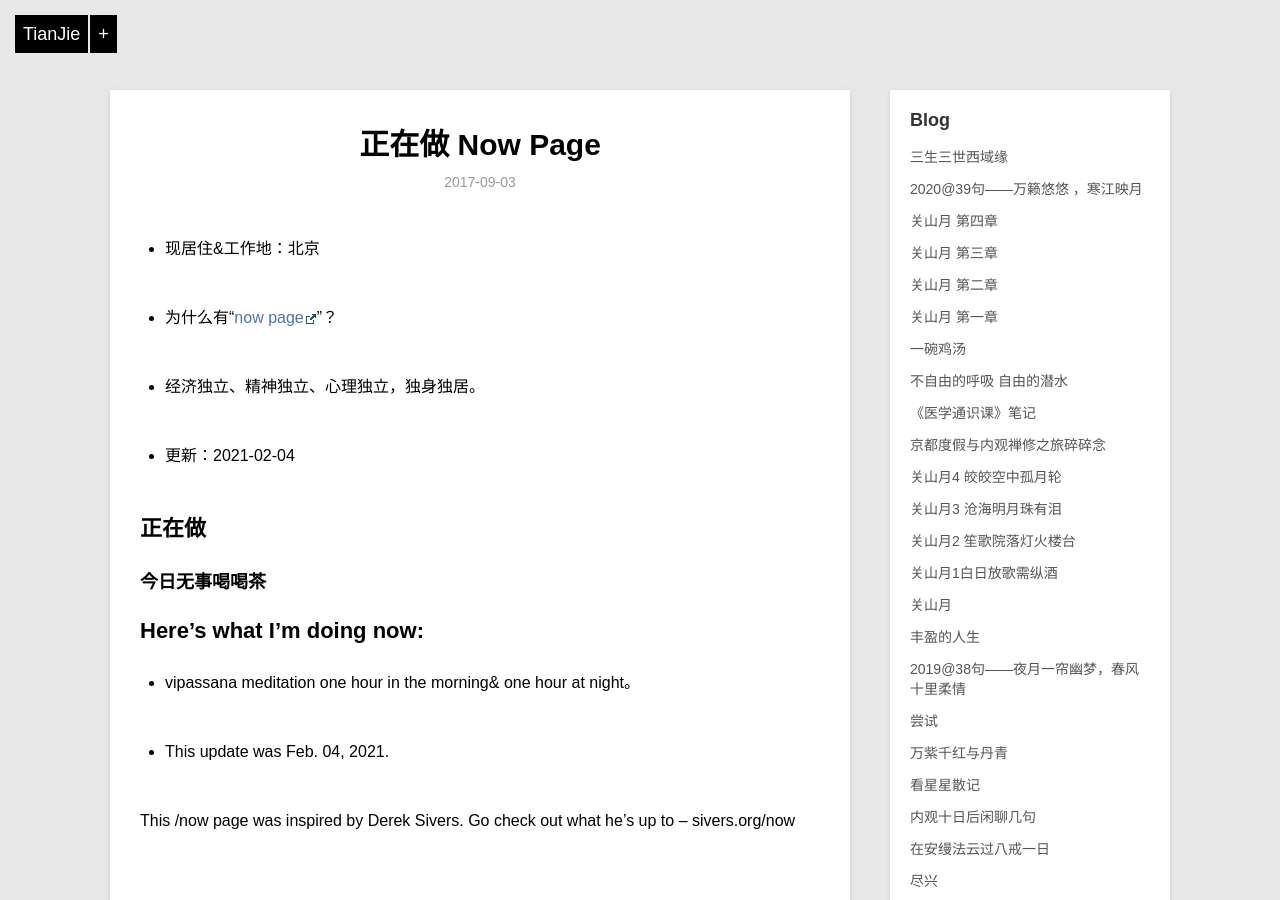
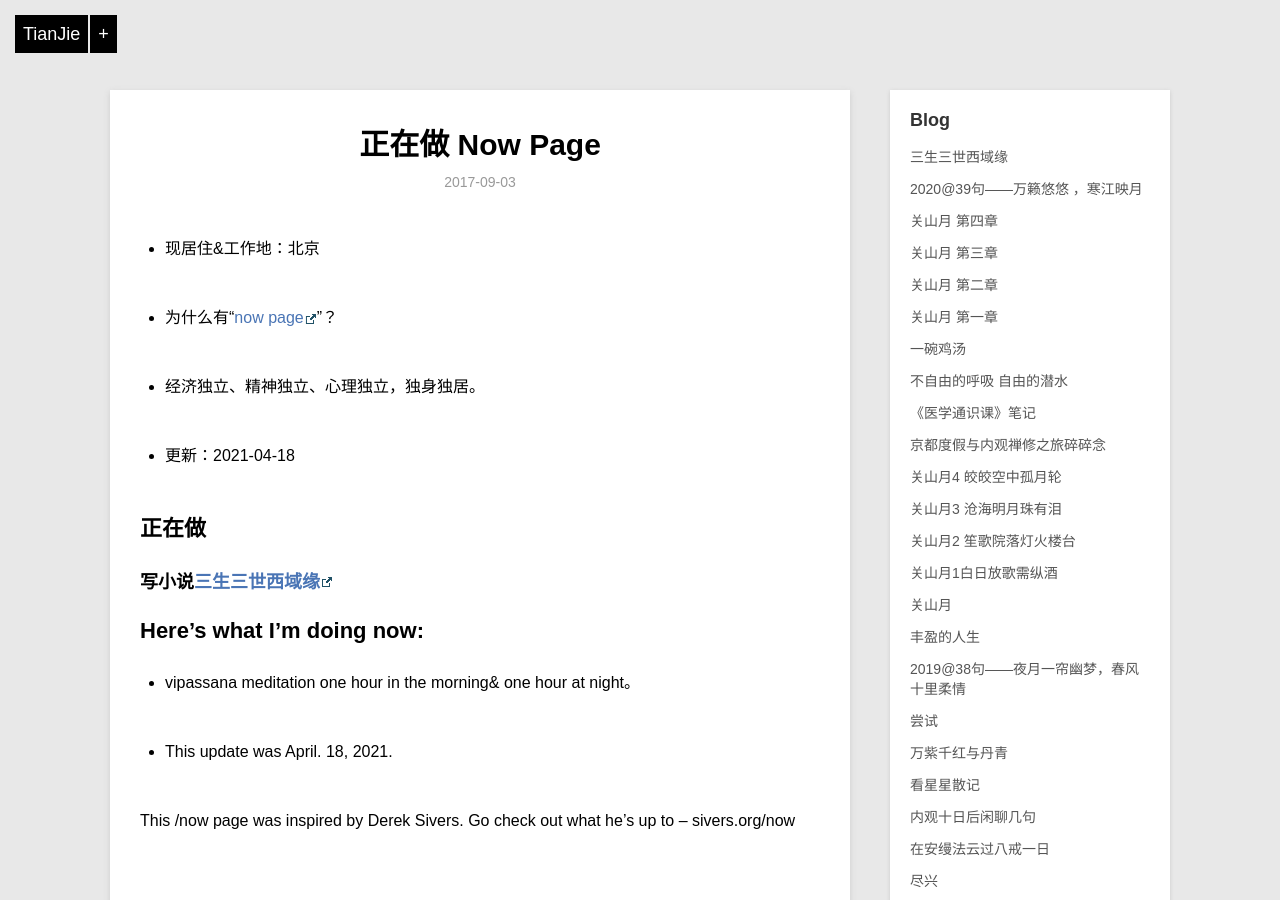
Before and after one commit to violettianjie/violettianjie.github.io, a Jekyll site: the page built from _posts/blog/2017-09-03-now.md, in a window 1280 px wide and 900 px high. Built offline with Jekyll 4.4.1, drawn with Linux system fonts in a browser that asks for light colours; comment, search, counter and statistics services are not loaded.

Commit message:
Update 2017-09-03-now.md

```diff
--- a/_posts/blog/2017-09-03-now.md
+++ b/_posts/blog/2017-09-03-now.md
@@ -10,12 +10,12 @@ category: blog
 
 - 经济独立、精神独立、心理独立，独身独居。
 
-- 更新：2021-02-04
+- 更新：2021-04-18
 
 
 ## 正在做
 
-### 今日无事喝喝茶
+### 写小说[三生三世西域缘](http://violettianjie.com/xiyu)
 
 
 ## Here’s what I’m doing now:
@@ -25,7 +25,7 @@ category: blog
 
 
 
-- This update was Feb. 04, 2021.
+- This update was April. 18, 2021.
 
 This /now page was inspired by Derek Sivers. Go check out what he’s up to – sivers.org/now
 
```
